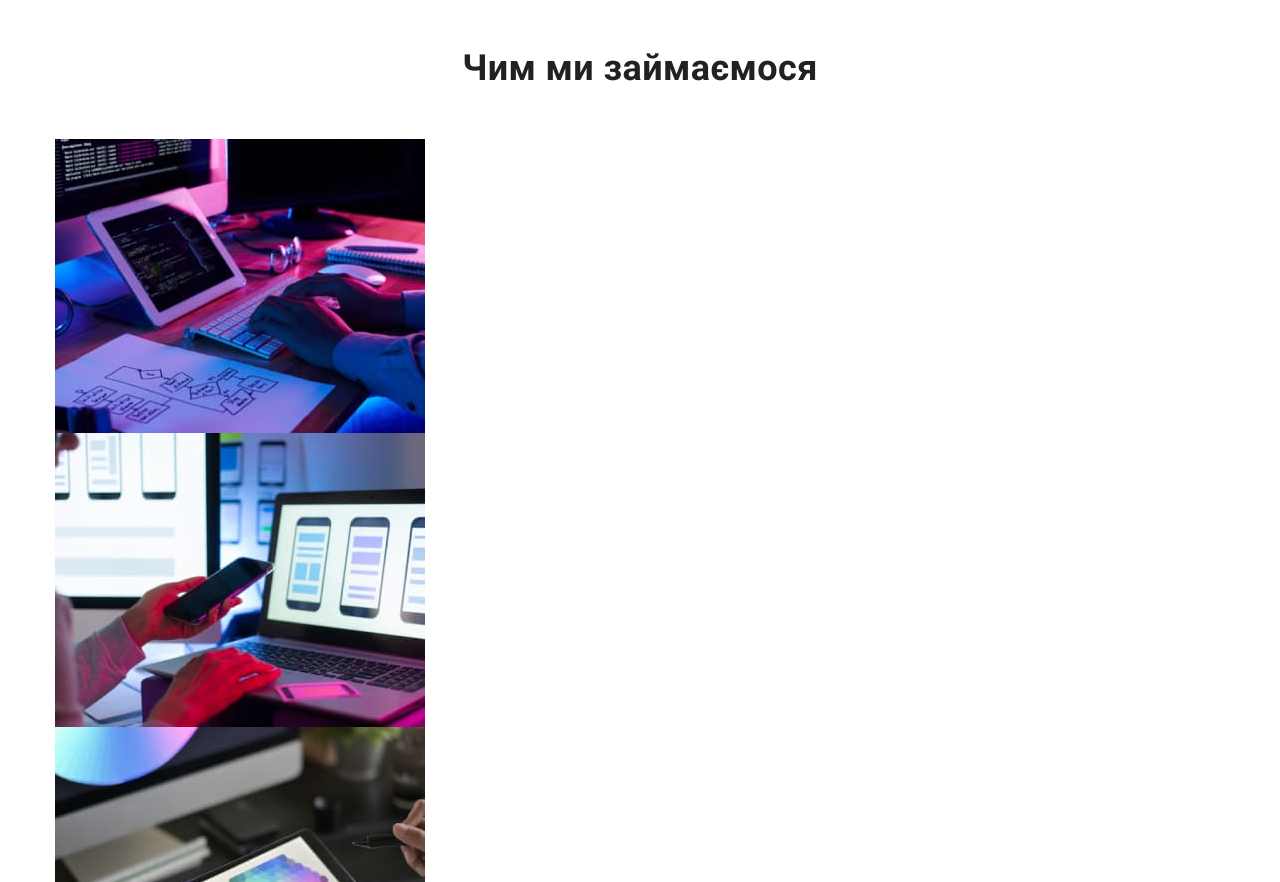
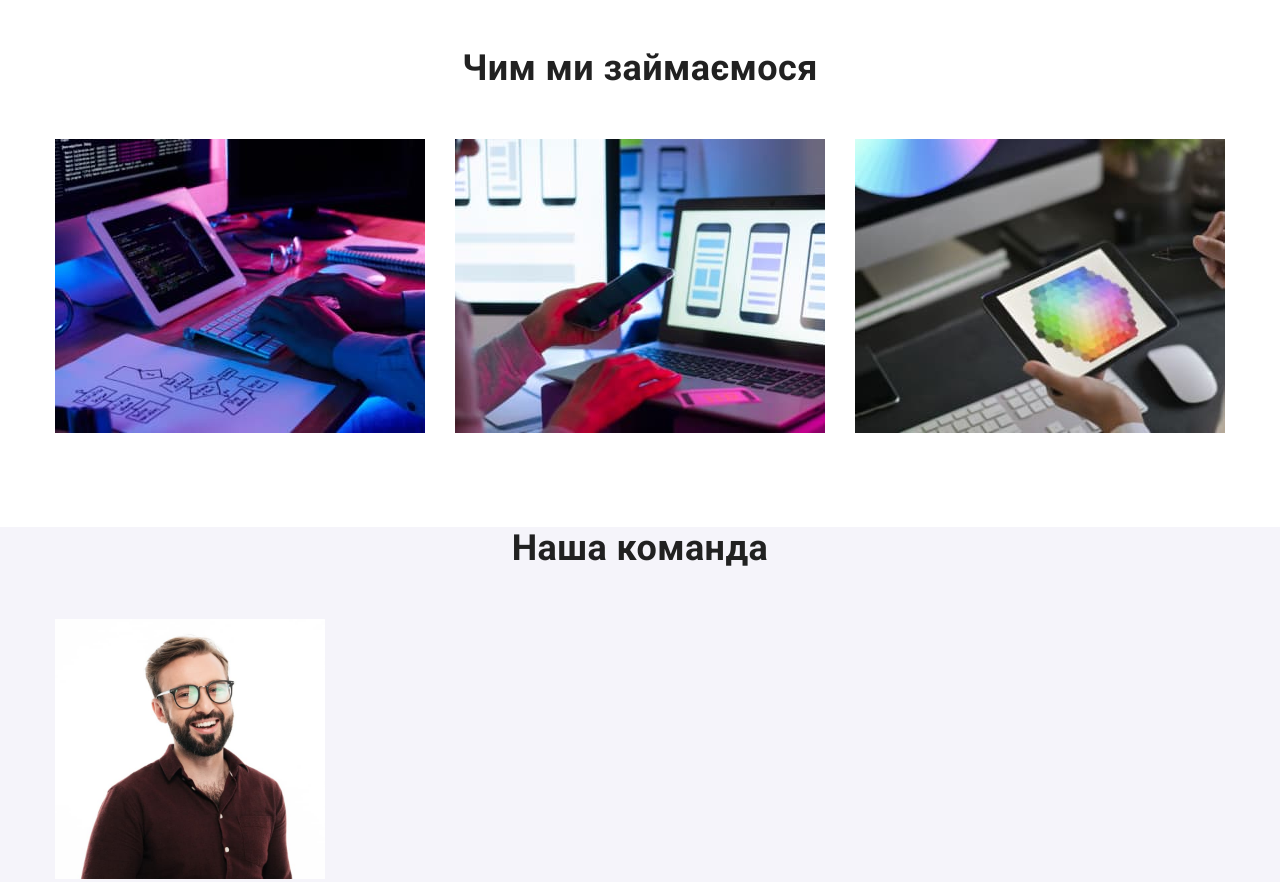
Before and after one commit to vasylenkodi/goit-markup-hw-03, a plain HTML site: page index.html in a window 1280 px wide. Shown: the part 860-1742 px from the top of the page. Drawn offline with nearby package versions, Linux system fonts and the light colour scheme.

Commit message:
добавляет позиционирование секции чим ми займаємось

```diff
--- a/css/styles.css
+++ b/css/styles.css
@@ -249,6 +249,14 @@ body {
   margin-bottom: 50px;
 }
 
+.services-list {
+  display: flex;
+}
+
+.services-list .services-item + .services-item {
+  margin-left: 30px;
+}
+
 .services-image {
   display: block;
 }
```
